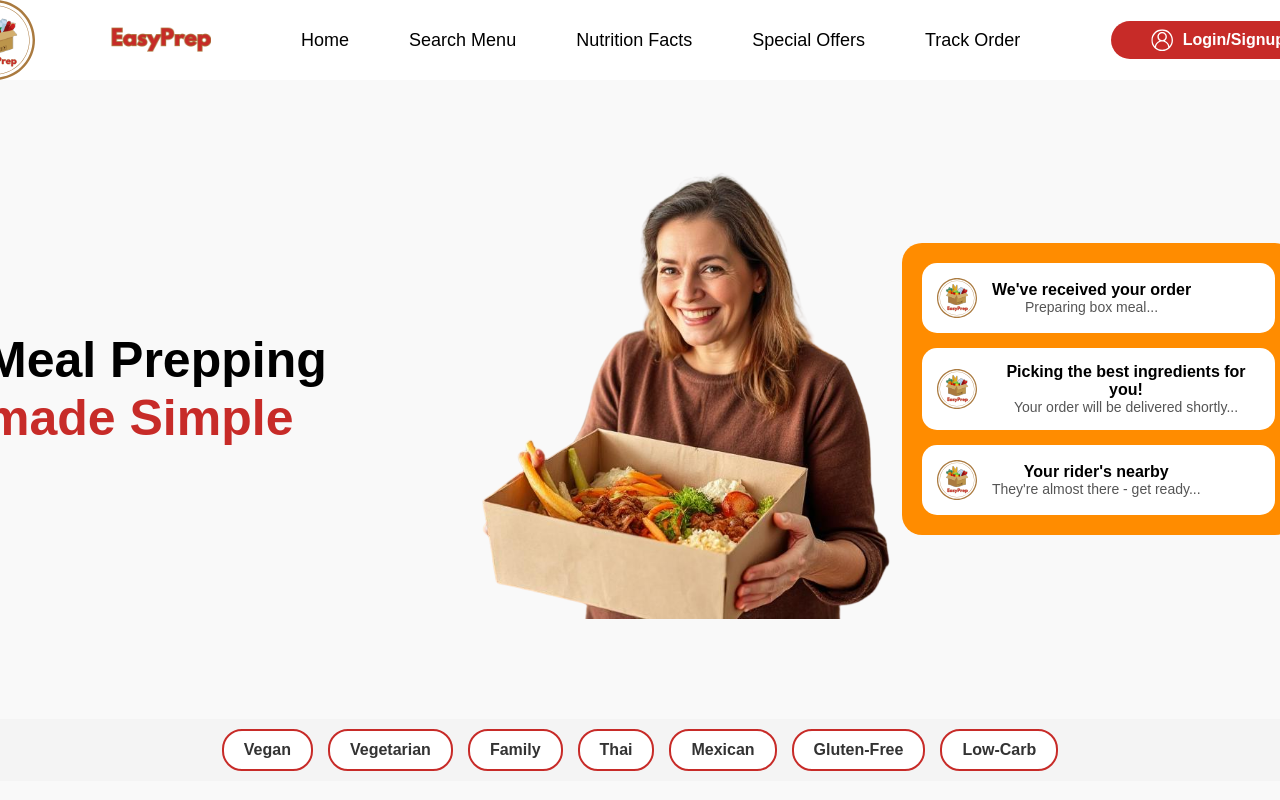
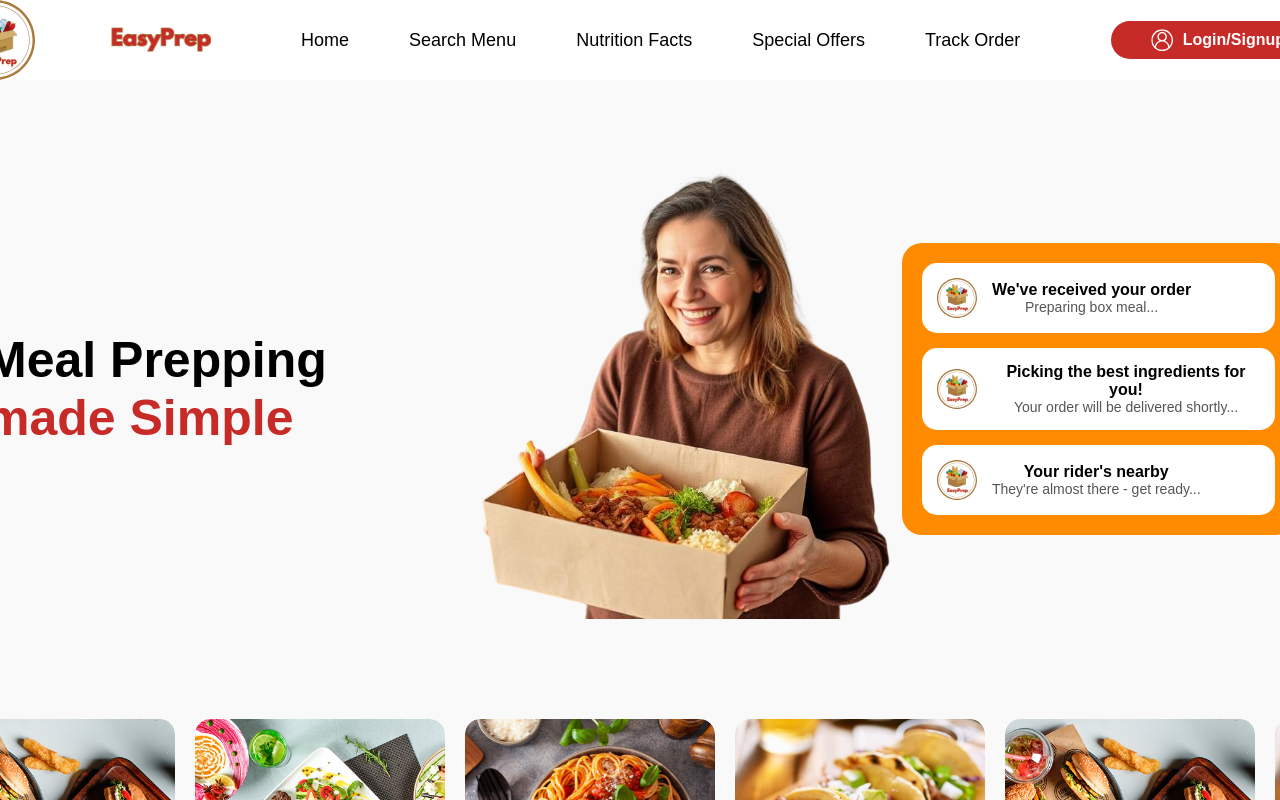
Before and after one commit to Shehreyaar/EasyPrep, a React (Vite) app in the folder frontend/: page / in a window 1280 px wide. Shown: the top 800 px of the page. Built offline with nearby package versions, Linux system fonts and the light colour scheme.

Commit message:
Update Home.jsx
Removed Category "Buttons"

```diff
--- a/frontend/src/pages/Home.jsx
+++ b/frontend/src/pages/Home.jsx
@@ -67,13 +67,6 @@ function Home() {
             </div>
           </div>
         </div>
-      </section>
-
-      {/* Menu categories */}
-      <section className="menu-categories">
-        {["Vegan", "Vegetarian", "Family", "Thai", "Mexican", "Gluten-Free", "Low-Carb"].map(cat => (
-          <div key={cat} className="category" data-category={cat}>{cat}</div>
-        ))}
       </section>
 
       {/* Menu scroll */}
```
